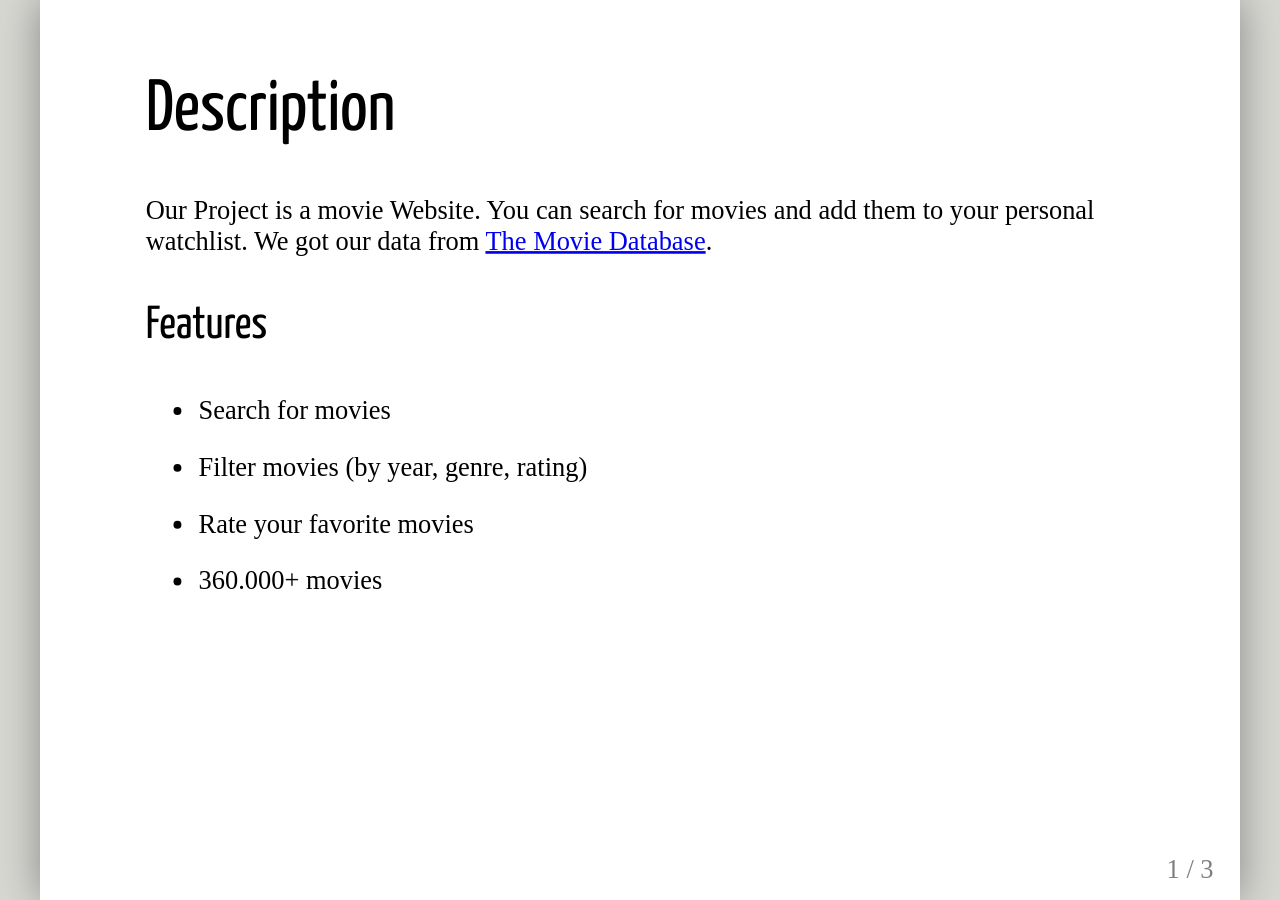
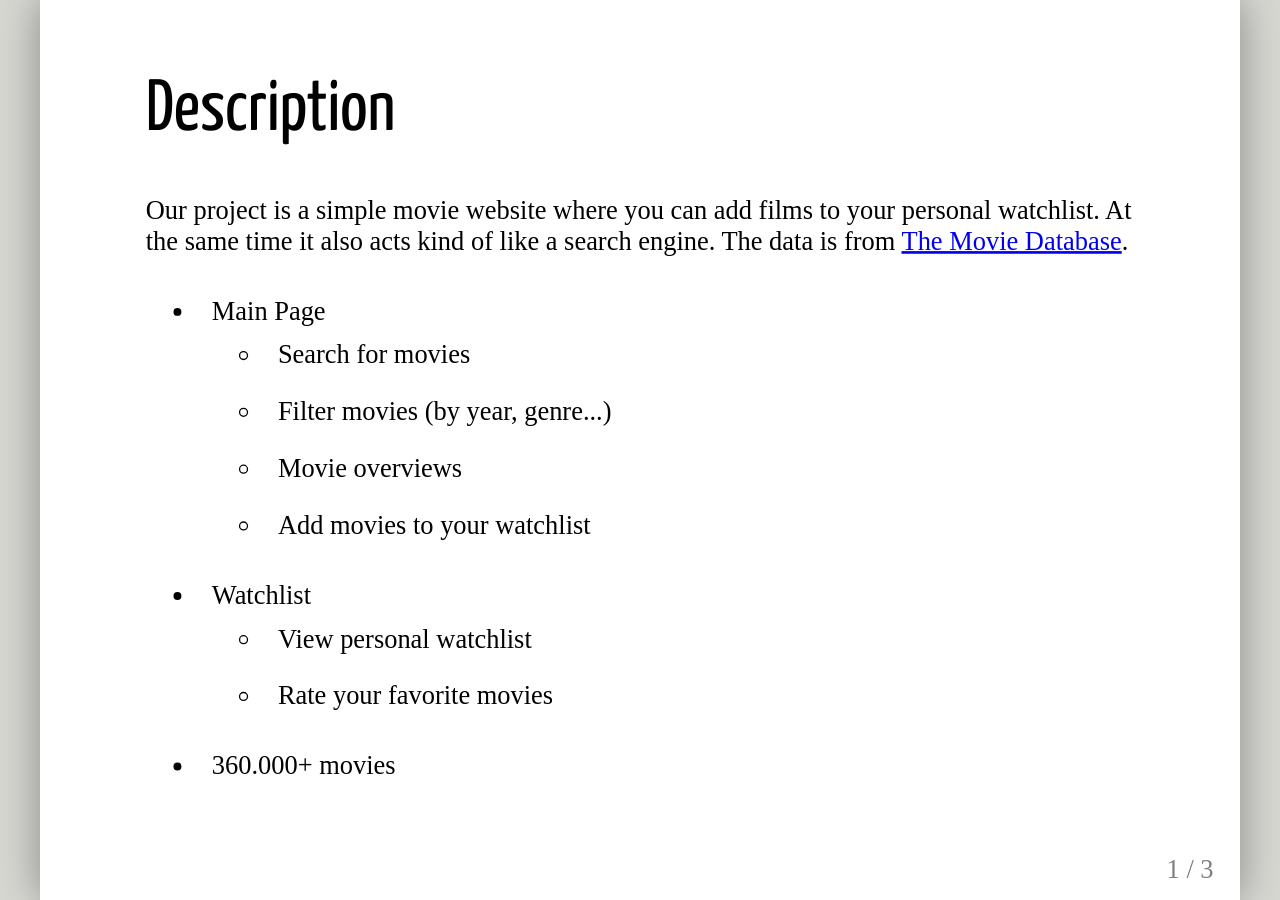
Before and after one commit to ll9/WT-Projekt, a Jekyll site: the page built from docs/kickoff.html, in a window 1280 px wide. Built offline with Jekyll 4.4.1, drawn with Linux system fonts in a browser that asks for light colours; some web fonts are replaced.

Commit message:
kickoff page 1 changes

```diff
--- a/docs/_layouts/presentation.html
+++ b/docs/_layouts/presentation.html
@@ -14,7 +14,7 @@
         font-weight: normal;
       }
       li {
-          padding-bottom: 20px;
+          padding: 10px;
       }
 
       .remark-code, .remark-inline-code { font-family: 'Ubuntu Mono'; }
--- a/docs/kickoff.html
+++ b/docs/kickoff.html
@@ -5,11 +5,17 @@ permalink: /kickoff/
 ---
 
 # Description
-Our Project is a movie Website. You can search for movies and add them to your personal watchlist. We got our data from [The Movie Database](https://www.google.de/url?sa=t&rct=j&q=&esrc=s&source=web&cd=1&cad=rja&uact=8&ved=0ahUKEwjy_sSws-3XAhUN66QKHRyKAC8QFggnMAA&url=https%3A%2F%2Fwww.themoviedb.org%2F%3Flanguage%3Dde&usg=AOvVaw1ubBbqj-pNLslyPeyLPuVO).
-### Features
-- Search for movies
-- Filter movies (by year, genre, rating)
-- Rate your favorite movies
+Our project is a simple movie website where you can add films to your personal watchlist.
+At the same time it also acts kind of like a search engine.
+The data is from [The Movie Database](https://www.themoviedb.org/).
+- Main Page
+    - Search for movies
+    - Filter movies (by year, genre...)
+    - Movie overviews
+    - Add movies to your watchlist
+- Watchlist
+    - View personal watchlist
+    - Rate your favorite movies
 - 360.000+ movies
 
 
```
